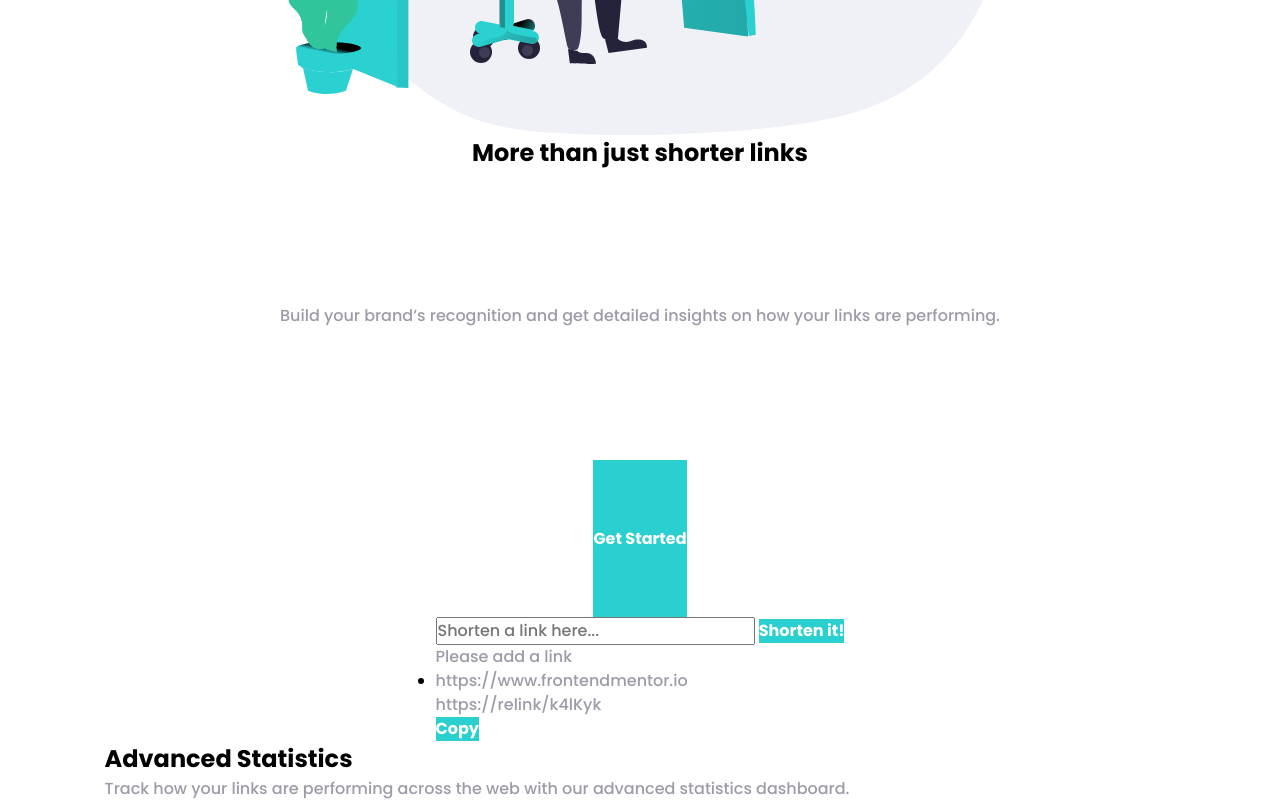
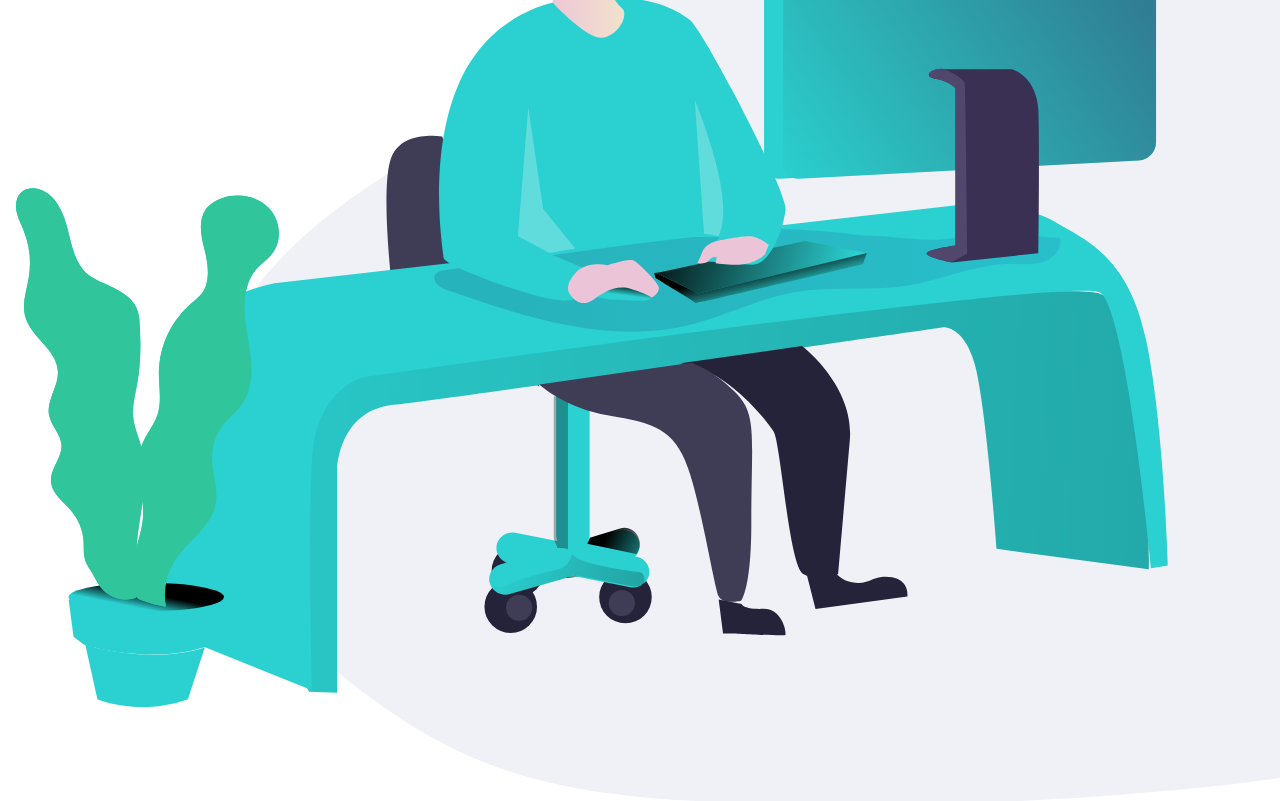
Before and after one commit to c0dehamster/url-shortening-api, a SvelteKit app: page / in a window 1280 px wide. Shown: the part 420-1221 px from the top of the page. Built offline with nearby package versions, Linux system fonts and the light colour scheme.

Commit message:
Layout of the hero section and the illustration

```diff
--- a/src/routes/+layout.svelte
+++ b/src/routes/+layout.svelte
@@ -28,13 +28,9 @@
 		display: grid;
 	}
 
-	.header,
-	.wrapper {
-		padding-inline: var(--padding-inline-outer);
-	}
-
 	.header {
 		padding-block-start: 2.5rem;
+		padding-inline: var(--padding-inline-outer);
 
 		display: flex;
 		justify-content: space-between;
--- a/src/routes/+page.svelte
+++ b/src/routes/+page.svelte
@@ -6,8 +6,6 @@
 </script>
 
 <section class="hero" style="--background-image: url({illustrationWorking})">
-	<img src={illustrationWorking} alt="" class="hero__illustration" />
-
 	<div class="hero__contents">
 		<h1 class="hero__heading">More than just shorter links</h1>
 
@@ -74,26 +72,46 @@
 </div>
 
 <style>
+	.hero__contents,
+	.form-wrapper,
+	.services,
+	.call-to-action {
+		padding-inline: var(--padding-inline-outer);
+	}
+
 	.hero,
 	.hero__contents {
 		display: grid;
 	}
 
 	.hero {
-		grid-template-rows: 1fr 1fr;
+		position: relative;
 		grid-template-areas:
 			"illustration illustration"
 			"contents contents";
+		overflow-x: hidden;
+
+		row-gap: 2.5rem;
 	}
 
-	.hero__illustration {
-		grid-area: illustration;
+	.hero::before {
+		content: "";
+		position: relative;
+		min-height: 90vw;
+		width: 100vw;
+
+		left: 1rem;
+
+		background-image: var(--background-image);
+		background-repeat: no-repeat;
+		background-size: cover;
 	}
 
 	.hero__contents {
 		grid-area: contents;
 
 		justify-items: center;
+		align-items: baseline;
 
 		text-align: center;
 	}
--- a/src/routes/Form.svelte
+++ b/src/routes/Form.svelte
@@ -7,3 +7,12 @@
 	<button class="button">Shorten it!</button>
 	<p class="error-message">Please add a link</p>
 </form>
+
+<style>
+	.form {
+		padding: 1.5rem;
+
+		display: flex;
+		flex-direction: column;
+	}
+</style>
```
